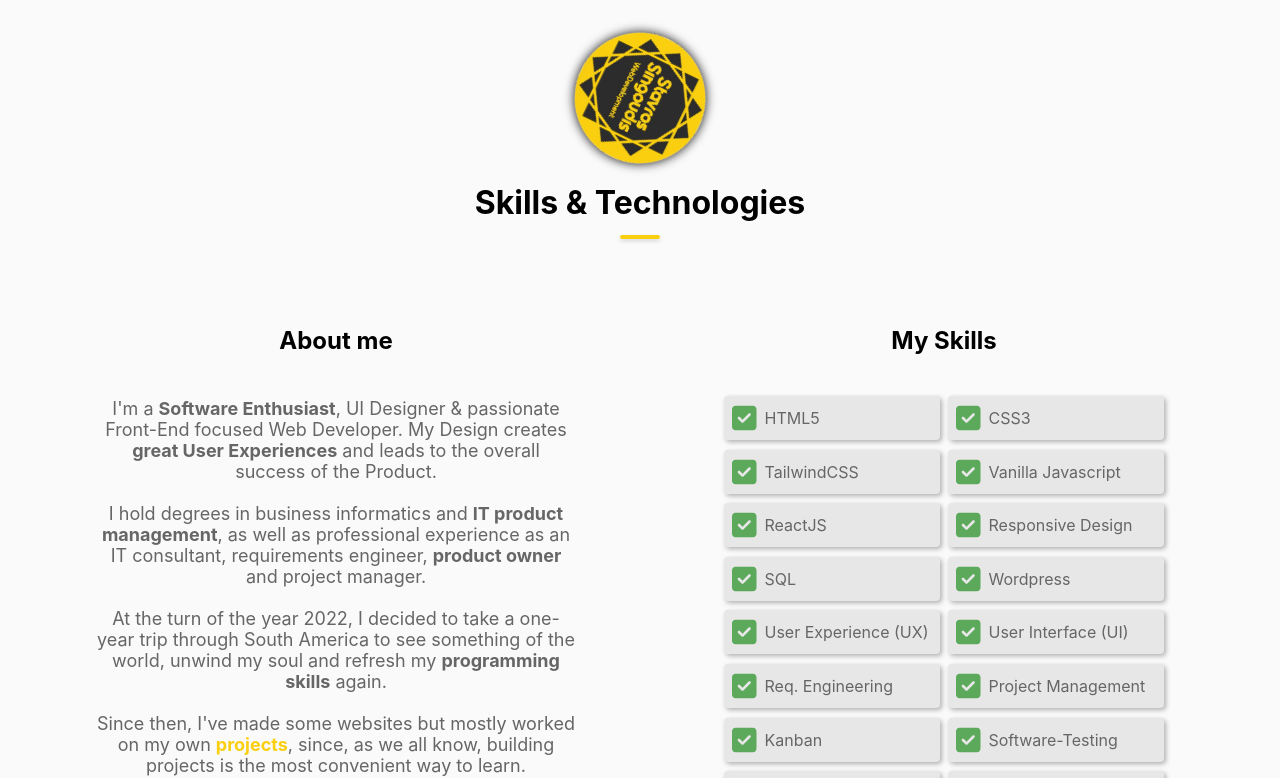
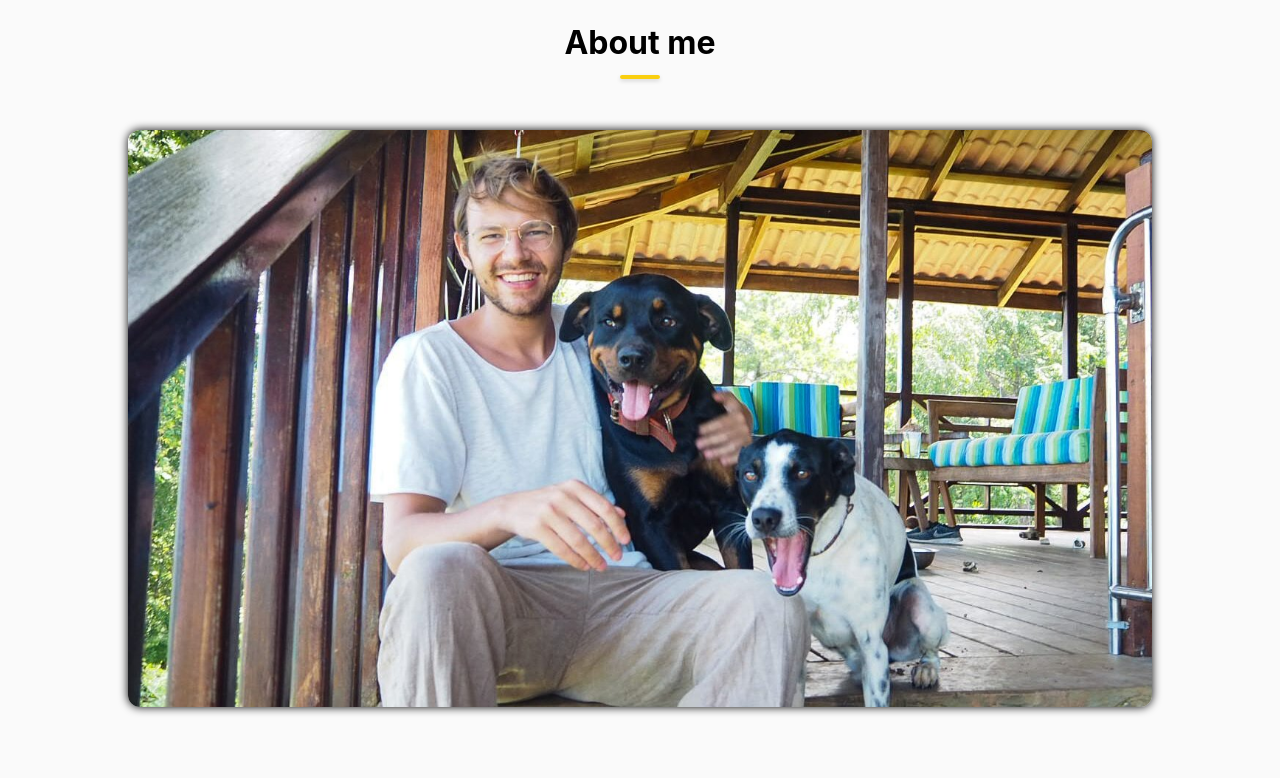
Before and after one commit to ssingoudis/Portfoliopage, a React (Create React App) app: page / in a window 1280 px wide. Shown: the part 840-1618 px from the top of the page. Built offline with nearby package versions, Linux system fonts and the light colour scheme.

Commit message:
updated about section

```diff
--- a/src/App.css
+++ b/src/App.css
@@ -1,6 +1,7 @@
 .App {
   text-align: center;
   color: black;
+  box-sizing: border-box;
   /* background: url('../src/img/home-background.png'); */
 }
 
--- a/src/components/about/about.css
+++ b/src/components/about/about.css
@@ -1,36 +1,46 @@
 .about {
   background-color: #FAFAFA;
-  padding-top: 3rem;
+  padding-top: 1rem;
   padding-bottom: 3rem;
 }
 
 .about .heading-text {
   padding-top: .4rem;
   padding-bottom: 1rem;
+  max-width: 1024px;
+}
+
+.about img {
+  margin: 2rem auto;
+  max-height: 80vh;
+  max-width: 1024px;
+  border-radius: 12px;
 }
 
 .about h2 {
   padding-top: 3rem;
-  padding-bottom: 1rem;
+  /* padding-bottom: 1rem; */
 }
 
 .about .divider {
   width: 95%;
   margin: auto;
   display: flex;
+  max-width: 1024px;
   /* max-width: 480px;
   align-items: center; */
 }
 
 .about .left-side {
-  max-width: 480px;
   display: block;
   width: 50%;
   margin: auto;
+  max-width: 512px;
 }
 
 .about .right-side {
   width: 50%;
+  max-width: 512px;
 }
 
 .about .container {
@@ -45,6 +55,7 @@
 .about .skill {
   padding: .5rem;
   width: 200px;
+  /* max-width: 100vw; */
   background-color: #E7E7E7;
   border-radius: 4px;
   color: #666;
@@ -65,6 +76,10 @@
     display: block;
   }
 
+  .about .container {
+    min-width: unset;
+  }
+
   .about .left-side {
     width: unset;
     max-width: 720px;
@@ -72,6 +87,7 @@
 
   .about .right-side {
     width: unset;
+    max-width: unset;
   }
     .about .skill:nth-child(odd) {
     margin-left: 2px;
@@ -94,6 +110,7 @@
   }
 
   .about .skill {
+    max-width: unset;
     width: 100%;
   }
 }
@@ -119,19 +136,21 @@
 }
 
 .about .rotating-logo-container {
-  animation: pulse 2s ease-in-out infinite;
-  width: 128px;
-  height: 128px;
+  /* animation: pulse 2s ease-in-out infinite; */
+  /* width: 512px;
+  height: 512px; */
   margin: auto;
 }
 
 .about .rotating-logo {
-  width: 128px;
-  height: 128px;
-  border-radius: 50%;
+  /* width: 512px;
+  height: 512px; */
+  max-width: 80vw;
+  /* max-width: 100vw; */
+  /* border-radius: 50%; */
   box-shadow: 0 0 10px #000;
-  transition: transform .3s ease;
-  animation: rotate 20s linear infinite;
+  /* transition: transform .3s ease;
+  animation: rotate 20s linear infinite; */
 }
 
 .about .rotating-logo:hover {
--- a/src/components/about/about.js
+++ b/src/components/about/about.js
@@ -4,6 +4,8 @@ import './about.css'
 import { FontAwesomeIcon } from '@fortawesome/react-fontawesome'
 import { faSquareCheck } from '@fortawesome/free-solid-svg-icons'
 import Stavros_Singoudis_Logo from '../../img/Stavros_Singoudis_Logo.JPG'
+import testimg from '../../img/testimg.jpg'
+
 
 //import data
 import { skills } from '../../data';
@@ -26,27 +28,26 @@ const About = ({ removeHashFromUrl }) => {
   return (
     <div id='about' className='about'>
       <div className='rotating-logo-container'>
-      <img
-        src={Stavros_Singoudis_Logo}
-        alt=""
-        className='rotating-logo' />
-        </div>
-      <h1>Skills & Technologies</h1>
-      <hr className='heading' />
+        <h1>About me</h1>
+        <hr className='heading' />
+        <img
+          src={testimg}
+          alt="Profile-Picture"
+          className='rotating-logo' />
+      </div>
       <div className='divider'>
         <div className='left-side'>
-          <h2>About me</h2>
-
+          <h2>My Person</h2>
           <p className='heading-text'>I'm a <b>Software Enthusiast</b>, UI Designer & passionate Front-End focused Web Developer. My Design creates <b>great User Experiences</b> and leads to the overall success of the Product.<br /> <br />
-            I hold degrees in business informatics and <b>IT product management</b>, as well as professional experience as an IT consultant, requirements engineer, <b>product owner</b> and project manager.<br /><br/>
+            I hold degrees in business informatics and <b>IT product management</b>, as well as professional experience as an IT consultant, requirements engineer, <b>product owner</b> and project manager.<br /><br />
             At the turn of the year 2022, I decided to take a one-year trip through South America to see something of the world, unwind my soul and refresh my <b>programming skills</b> again.<br /> <br />
             Since then, I've made some websites but mostly worked on my own <button className='navigationBT' onClick={handleClickProjects}>projects</button>, since, as we all know, building projects is the most convenient way to learn.<br /> <br />
-            I am specialized in HTML, CSS & JavaScript and use as frameworks mainly <b>ReactJS</b>, sometimes TailwindCSS. As operating system I prefer <b>Windows</b>, while I feel most comfortable with <b>Git</b> in terms of version control systems.<br /><br />
+            I am specialized in <b>HTML</b>, <b>CSS</b> & <b>JavaScript</b> and use as frameworks mainly <b>ReactJS</b>, sometimes TailwindCSS. As operating system I prefer <b>Windows</b>, while I feel most comfortable with <b>Git</b> in terms of version control systems.<br /><br />
             Right now, <b>I am open to job opportunities</b> where I can contribute, learn and grow. If you have a good opportunity that matches my skills and experience, don't hesitate to <b>contact me</b>.</p>
           <button className='contact-button' onClick={handleClickContact}>Contact</button>
         </div>
         <div className='right-side'>
-          <h2>My Skills</h2>
+          <h2>Knowledge Stack</h2>
           <div className='container'>
             {skills.map((skill) => (
               <div key={skill.title} className='skill'>
```
Also changed, not shown: src/img/testimg.jpg (added).
